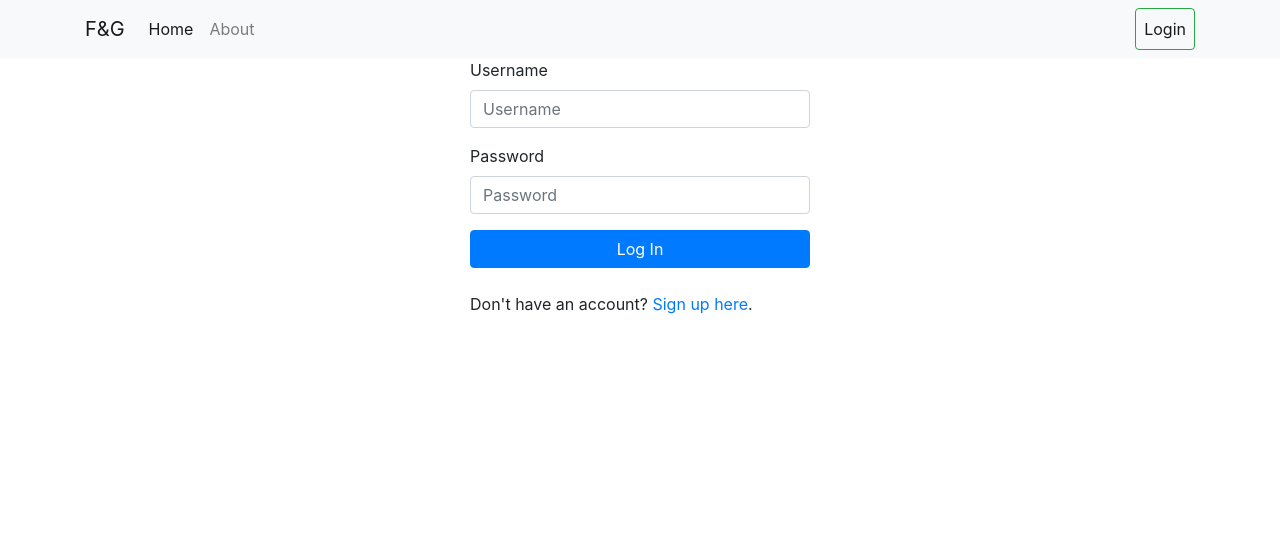
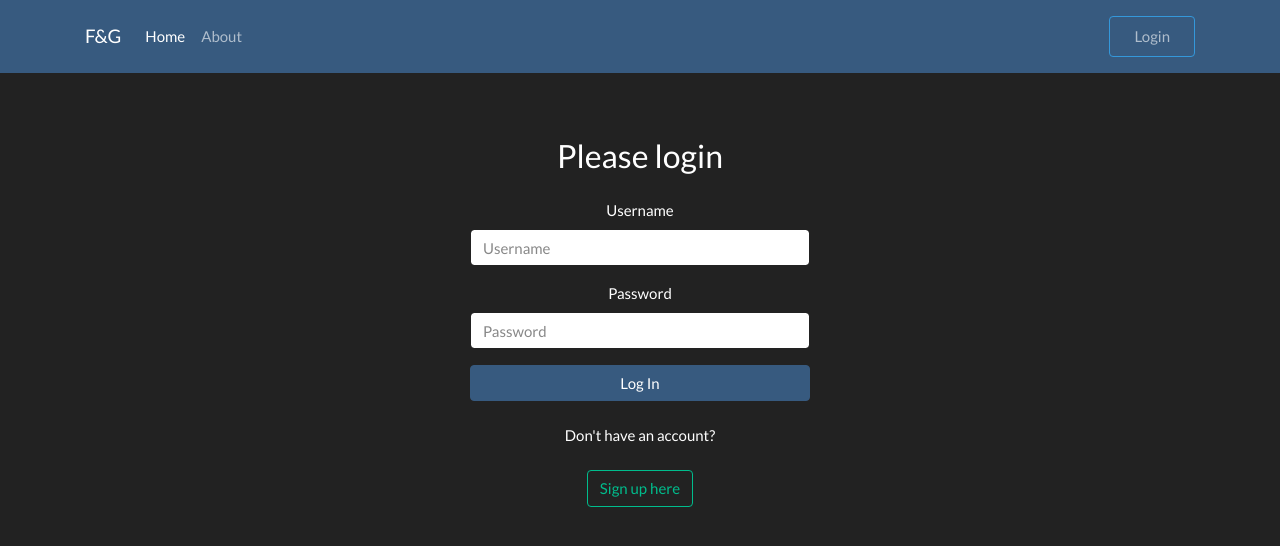
Before and after one commit to GBrachetta/fapp, a Flask app: page /login in a window 1280 px wide. Shown: the top 546 px of the page. Run offline with Flask 2, Linux system fonts and the light colour scheme; some libraries are stand-ins or nearby versions.

Commit message:
Applied theme

```diff
--- /dev/null
+++ b/static/js/scripts.js
@@ -0,0 +1,3 @@
+$("#alert").fadeTo(2000, 500).slideUp(500, function(){
+    $("#alert").alert('close');
+});
--- a/templates/about.html
+++ b/templates/about.html
@@ -1,5 +1,5 @@
 {% extends "layout.html" %}
 
 {% block body %}
-<h1>ABOUT</h1>
+<h1 class="pt-5">ABOUT</h1>
 {% endblock %}
--- a/templates/dashboard.html
+++ b/templates/dashboard.html
@@ -1,6 +1,6 @@
 {% extends "layout.html" %}
 
 {% block body %}
-<h1>DASHBOARD</h1>
-<h2><small>Welcome {{ session.username }}</small></h2>
+<h1 class="pt-5">{{ session.username.upper() }}'S DASHBOARD</h1>
+<h2><small>Welcome, {{ session.username }}</small></h2>
 {% endblock %}
--- a/templates/home.html
+++ b/templates/home.html
@@ -1,6 +1,6 @@
 {% extends "layout.html" %}
 
 {% block body %}
-<h1>HOME</h1>
+<h1 class="pt-5">HOME</h1>
 <p>Lorem ipsum dolor sit amet consectetur adipisicing elit. Ipsa sapiente libero in, cupiditate molestias, maxime, corrupti recusandae sint neque rerum velit error optio. Facere vel aspernatur laboriosam sint ipsum velit.</p>
 {% endblock %}
--- a/templates/includes/_messages.html
+++ b/templates/includes/_messages.html
@@ -1,8 +1,8 @@
 {% with messages = get_flashed_messages(with_categories=true) %}
 {% if messages %}
 {% for category, message in messages %}
-<div class="alert alert-{{ category }} alert-dismissible fade show" role="alert">
-    <button type="button" class="fade close" data-dismiss="alert" aria-label="Close">
+<div class="alert alert-{{ category }} alert-dismissible fade show mt-4" role="alert" id="alert">
+    <button type="button" class="close" data-dismiss="alert" aria-label="Close">
         <span aria-hidden="true">&times;</span>
     </button>
     {{ message }}
--- a/templates/includes/_navbar.html
+++ b/templates/includes/_navbar.html
@@ -1,4 +1,4 @@
-<nav class="navbar navbar-expand-lg navbar-light bg-light">
+<nav class="navbar navbar-expand-lg navbar-dark bg-primary">
     <div class="container">
         <a class="navbar-brand" href="#">F&G</a>
         <button class="navbar-toggler" type="button" data-toggle="collapse" data-target="#navbarSupportedContent" aria-controls="navbarSupportedContent" aria-expanded="false" aria-label="Toggle navigation">
@@ -20,8 +20,8 @@
                 <li class="nav-item"><a class="nav-link" href="/logout">Logout<span class="sr-only">(current)</span></a></li>
                 {% else: %}
 
-                <li class="nav-item active">
-                    <a class="nav-link btn btn-outline-success" href="/login">Login <span class="sr-only">(current)</span></a>
+                <li class="nav-item ">
+                    <a class="px-4 nav-link btn btn-outline-info" href="/login">Login <span class="sr-only">(current)</span></a>
                 </li>
                 {% endif %}
             </ul>
--- a/templates/layout.html
+++ b/templates/layout.html
@@ -11,7 +11,7 @@
 
     <title>F&G Members Club</title>
 
-    <link rel="stylesheet" href="https://stackpath.bootstrapcdn.com/bootstrap/4.4.1/css/bootstrap.min.css" integrity="sha384-Vkoo8x4CGsO3+Hhxv8T/Q5PaXtkKtu6ug5TOeNV6gBiFeWPGFN9MuhOf23Q9Ifjh" crossorigin="anonymous">
+    <link rel="stylesheet" href="https://cdnjs.cloudflare.com/ajax/libs/bootswatch/4.4.1/darkly/bootstrap.min.css">
     <link href="{{ url_for('static', filename='css/styles.css') }}" rel="stylesheet">
 
 </head>
@@ -30,7 +30,7 @@
     </script>
     <script src="https://stackpath.bootstrapcdn.com/bootstrap/4.4.1/js/bootstrap.min.js" integrity="sha384-wfSDF2E50Y2D1uUdj0O3uMBJnjuUD4Ih7YwaYd1iqfktj0Uod8GCExl3Og8ifwB6" crossorigin="anonymous">
     </script>
-    </script>
+    <script src="{{ url_for('static', filename='js/scripts.js') }}"></script>
 
 </body>
 
--- a/templates/login.html
+++ b/templates/login.html
@@ -1,7 +1,8 @@
 {% extends "layout.html" %}
 
 {% block body %}
-<div class="container">
+<div class="container pt-5 text-center">
+    <h3 class="py-3">Please login</h3>
     <div class="row justify-content-center">
         <div class="col-md-4 col-md-offset-4">
             <form method="POST" action="{{url_for('authenticate')}}">
@@ -17,7 +18,7 @@
             </form>
             <br>
             <div>
-                Don't have an account? <a href="{{ url_for('register') }}">Sign up here</a>.
+                Don't have an account?<br> <a class='mt-4 btn btn-outline-success' href="{{ url_for('register') }}">Sign up here</a>
             </div>
         </div>
     </div>
--- a/templates/register.html
+++ b/templates/register.html
@@ -1,6 +1,7 @@
 {% extends "layout.html" %}
 {% block body %}
-<div class="container">
+<div class="container pt-5 text-center">
+<h3 class="py-3">Please register</h3>
     <div class="row justify-content-center">
         <div class="col-md-4 col-md-offset-4">
             <form method=POST action="{{ url_for('register') }}">
```
Also changed, not shown: static/css/styles.css (+9 -0 lines).
